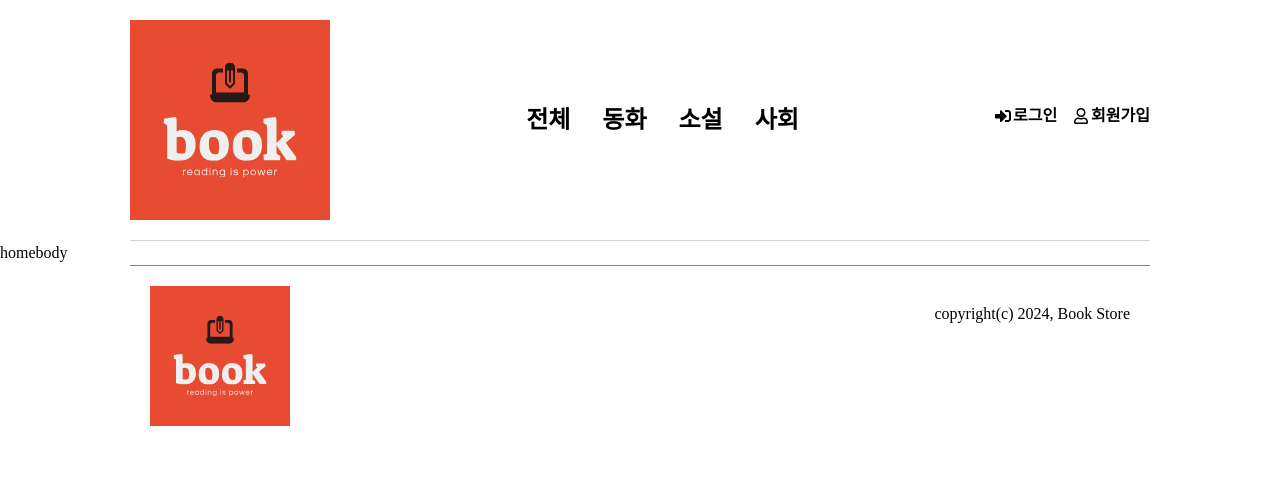
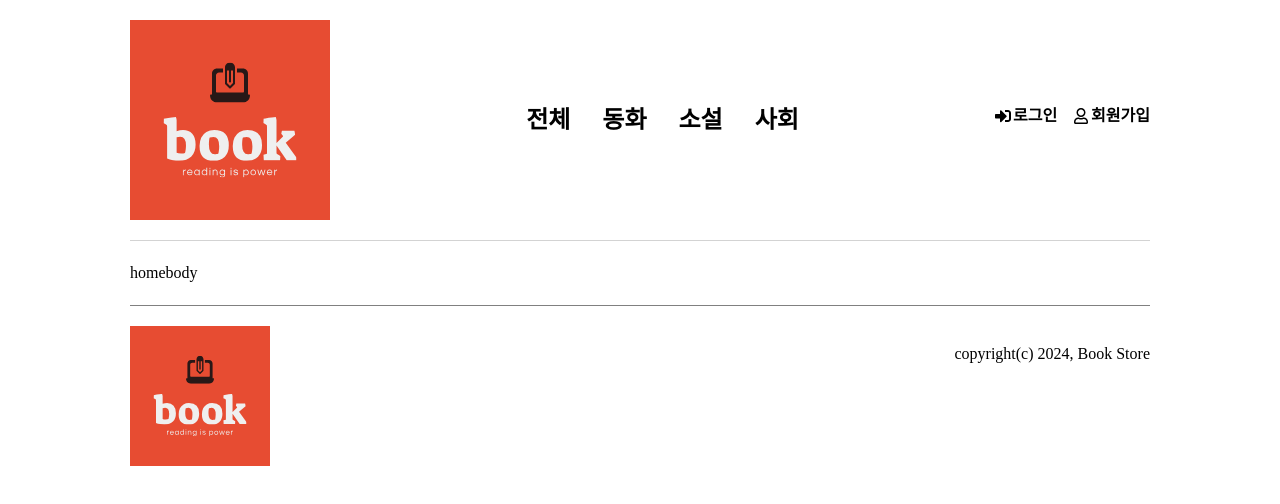
Before and after one commit to ykdman/book-store-pgms, a React (Create React App) app: page / in a window 1280 px wide. Shown: the top 504 px of the page. Built offline with nearby package versions, Linux system fonts and the light colour scheme.

Commit message:
react-router 적용

```diff
--- a/package.json
+++ b/package.json
@@ -10,9 +10,11 @@
     "@types/node": "^16.18.101",
     "@types/react": "^18.3.3",
     "@types/react-dom": "^18.3.0",
+    "@types/react-router-dom": "^5.3.3",
     "react": "^18.3.1",
     "react-dom": "^18.3.1",
     "react-icons": "^5.2.1",
+    "react-router-dom": "^6.24.1",
     "react-scripts": "5.0.1",
     "sanitize.css": "^13.0.0",
     "styled-components": "^6.1.11",
--- a/src/App.tsx
+++ b/src/App.tsx
@@ -7,6 +7,24 @@ import { ThemeProvider } from "styled-components";
 import { darkTheme, lightTheme, ThemeName, getTheme } from "./style/theme";
 import ThemeSwitcher from "./shared/components/Header/ThemeSwitcher/ThemeSwitcher";
 import { BookStoreThemeProvider, ThemeContext } from "./context/theme";
+import { createBrowserRouter, RouterProvider } from "react-router-dom";
+import Error from "./shared/components/Error";
+
+const router = createBrowserRouter([
+  {
+    path: "/",
+    element: <Layout />,
+    errorElement: (
+      <Layout>
+        <Error />
+      </Layout>
+    ),
+    children: [
+      { index: true, element: <Home /> },
+      { path: "/books", element: <div>도서목록</div> },
+    ],
+  },
+]);
 
 function App() {
   // const [themeName, setThemeName] = useState<ThemeName>("light");
@@ -14,9 +32,7 @@ function App() {
 
   return (
     <BookStoreThemeProvider>
-      <Layout>
-        <Home />
-      </Layout>
+      <RouterProvider router={router} />
     </BookStoreThemeProvider>
   );
 }
--- a/src/Layout/Layout.tsx
+++ b/src/Layout/Layout.tsx
@@ -1,19 +1,29 @@
 import React, { memo } from "react";
 import Headers from "../shared/components/Header/Headers";
 import Footer from "../shared/components/Footer";
+import styled from "styled-components";
+import { Outlet } from "react-router-dom";
 
-interface LayoutProps {
-  children: React.ReactNode;
+interface Props {
+  children?: React.ReactNode;
 }
 
-function Layout({ children }: LayoutProps) {
+function Layout({ children }: Props) {
   return (
     <>
       <Headers />
-      <main>{children}</main>
+      <LayoutStyle>{children || <Outlet />}</LayoutStyle>
       <Footer />
     </>
   );
 }
 
+const LayoutStyle = styled.main`
+  width: 100%;
+  margin: 0 auto;
+  max-width: ${({ theme }) => theme.layout.width.large};
+
+  padding: 20px 0;
+`;
+
 export default memo(Layout);
--- /dev/null
+++ b/src/shared/components/Error.tsx
@@ -0,0 +1,21 @@
+import React from "react";
+import { useRouteError } from "react-router-dom";
+
+interface RouteError {
+  statusText?: string;
+  message?: string;
+}
+
+function Error() {
+  // router에서 발생한 에러 정보를 가져온다.
+  const error = useRouteError() as RouteError;
+  return (
+    <div>
+      <h1>오류가 발생 했습니다.</h1>
+      <p>다음과 같은 오류가 발생 했습니다.</p>
+      <p>{error.statusText || error.message}</p>
+    </div>
+  );
+}
+
+export default Error;
--- a/src/shared/components/Footer.tsx
+++ b/src/shared/components/Footer.tsx
@@ -21,7 +21,7 @@ const FooterStyle = styled.footer`
   max-width: ${({ theme }) => theme.layout.width.large};
 
   border-top: 1px solid ${({ theme }) => theme.color.border};
-  padding: 20px;
+  padding: 20px 0;
 
   display: flex;
   justify-content: space-between;
--- a/src/shared/components/Header/Headers.tsx
+++ b/src/shared/components/Header/Headers.tsx
@@ -3,6 +3,7 @@ import styled from "styled-components";
 import { FaSignInAlt, FaRegUser } from "react-icons/fa";
 
 import logo from "../../../assets/img/bookstorelogo1.svg";
+import { Link } from "react-router-dom";
 
 const CATEGORY = [
   {
@@ -33,15 +34,15 @@ function Headers() {
         <ul>
           {CATEGORY.map((category) => (
             <li key={category.id}>
-              <a
-                href={
+              <Link
+                to={
                   category.id === null
                     ? "/books"
                     : `/books?category_id=${category.id}`
                 }
               >
                 {category.name}
-              </a>
+              </Link>
             </li>
           ))}
         </ul>
```
Also changed, not shown: 1 other file (tests, documents, lock files or other folders).
